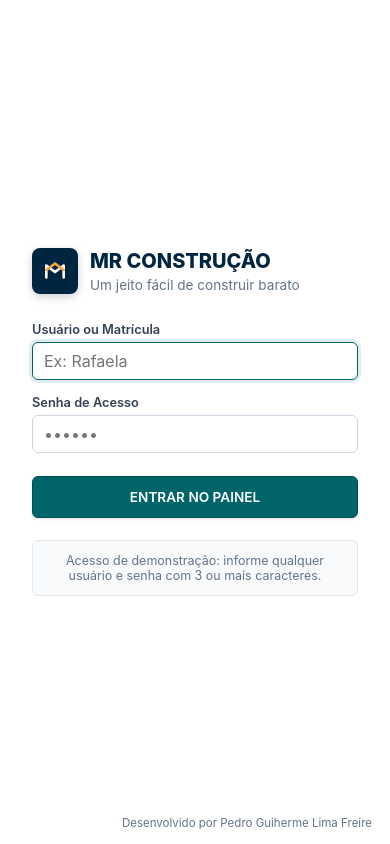
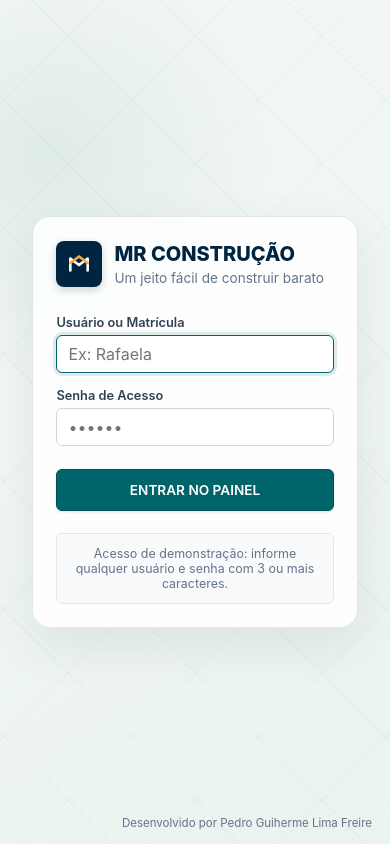
Before and after one commit to pedroguilhermetecnico-gif/Projeto_Front-End, a React (Vite) app: page /login in a window 390 px wide. Built offline with nearby package versions, Linux system fonts and the light colour scheme; no server answers.

Commit message:
style: suaviza fundo do login mobile

```diff
--- a/src/index.css
+++ b/src/index.css
@@ -273,8 +273,43 @@ body {
   .login-showcase {
     display: none;
   }
+  .login-page {
+    background-color: #edf5f0;
+  }
   .login-form-area {
     flex: 1;
+    background-color: #edf5f0;
+    background-image:
+      radial-gradient(circle at 12% 18%, rgba(0, 101, 107, 0.08), transparent 30%),
+      linear-gradient(145deg, #f4f8f5 0%, #eaf3ee 100%);
+    isolation: isolate;
+    overflow: hidden;
+  }
+  .login-form-area::before {
+    content: '';
+    position: absolute;
+    inset: -40px;
+    z-index: -1;
+    pointer-events: none;
+    opacity: 0.52;
+    background-image:
+      repeating-linear-gradient(45deg, transparent 0 44px, rgba(0, 87, 93, 0.055) 45px 46px, transparent 47px 90px),
+      repeating-linear-gradient(-45deg, transparent 0 44px, rgba(0, 87, 93, 0.04) 45px 46px, transparent 47px 90px);
+  }
+  .login-card {
+    position: relative;
+    z-index: 1;
+    max-width: 430px;
+    padding: clamp(20px, 6vw, 30px);
+    border: 1px solid rgba(0, 87, 93, 0.12);
+    border-radius: 18px;
+    background: rgba(255, 255, 255, 0.86);
+    box-shadow: 0 18px 48px rgba(0, 37, 65, 0.08);
+    backdrop-filter: blur(8px);
+    -webkit-backdrop-filter: blur(8px);
+  }
+  .login-author {
+    z-index: 1;
   }
 }
 
```
